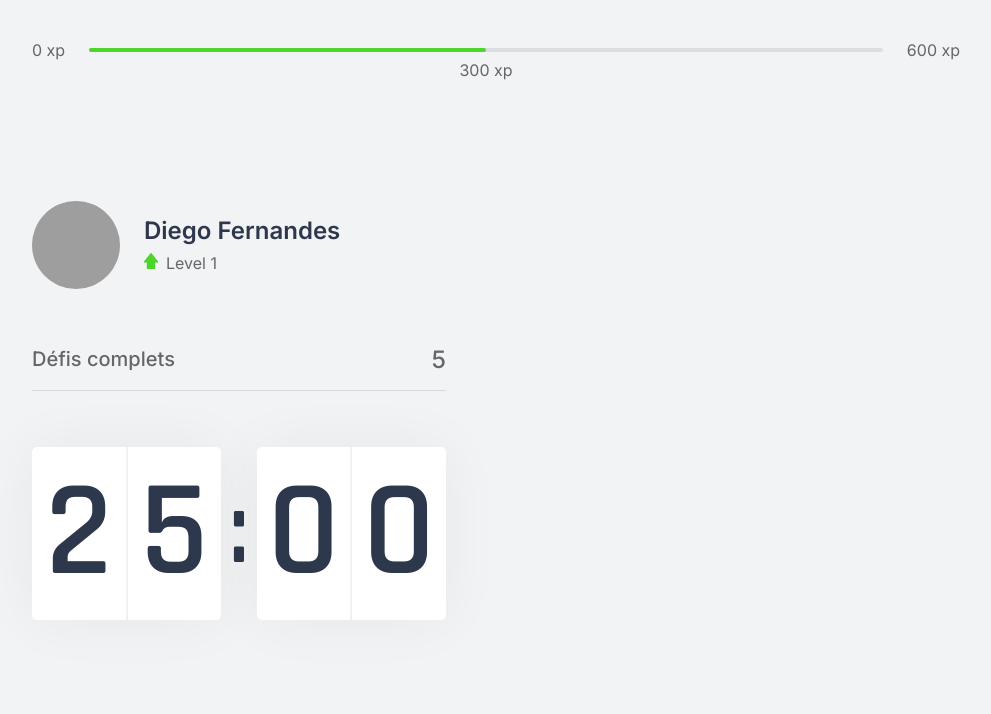
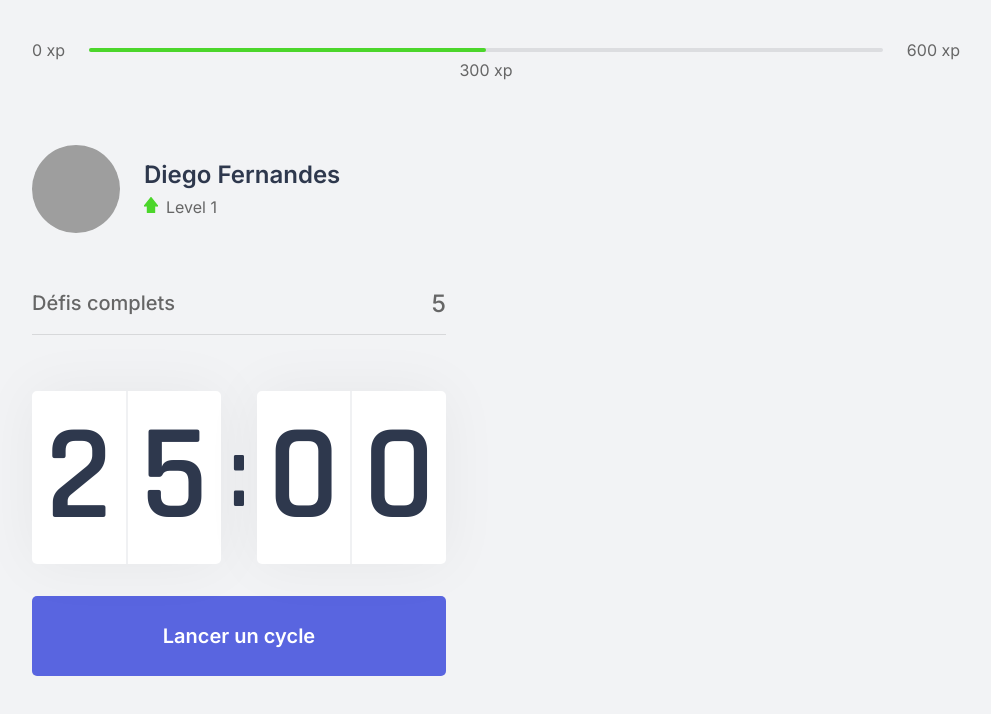
Before and after one commit to mitaksim1/move.it-mitaksim, a Next.js app: page / in a window 1280 px wide. Shown: the top 714 px of the page, without its empty margins (144-1135 px from the left). Built offline with nearby package versions, Linux system fonts and the light colour scheme; grey boxes are pictures that could not be loaded.

Commit message:
Création du bouton de lancement du chronometre et ses styles css

```diff
--- a/src/components/Countdown.tsx
+++ b/src/components/Countdown.tsx
@@ -2,6 +2,7 @@
 
 export function Countdown() {
     return (
+        <div>
             <div className={styles.countdownContainer}>
                 <div>
                     {/* On a séparé le chiffre 25 en deux span pour faciliter la stylisation */}
@@ -14,5 +15,9 @@
                     <span>0</span>
                 </div>
             </div>
+            <button type="button" className={styles.countdownButton}>
+                Lancer un cycle
+            </button>
+        </div>
     );
 }
--- a/src/styles/components/Countdown.module.css
+++ b/src/styles/components/Countdown.module.css
@@ -38,3 +38,28 @@
     font-size: 6.25rem;
     margin: 0 0.5rem;
 }
+
+/* Button */
+
+.countdownButton {
+   width: 100%;
+   height: 5rem;
+   margin-top: 2rem;
+   display: flex;
+   align-items: center;
+   justify-content: center;
+   border: 0;
+   border-radius: 5px;
+   background: var(--blue);
+   color: var(--white);
+   font-size: 1.25rem;
+   font-weight: 600;
+
+   /* Pour que le hover soit plus suave on fait un transition*/
+   transition: background-color 0.2s;
+}
+
+/* Effet hover sur le bouton */
+.countdownButton:hover {
+    background: var(--blue-dark);
+}
```
Lines whose indentation alone changed are shown as unchanged.
